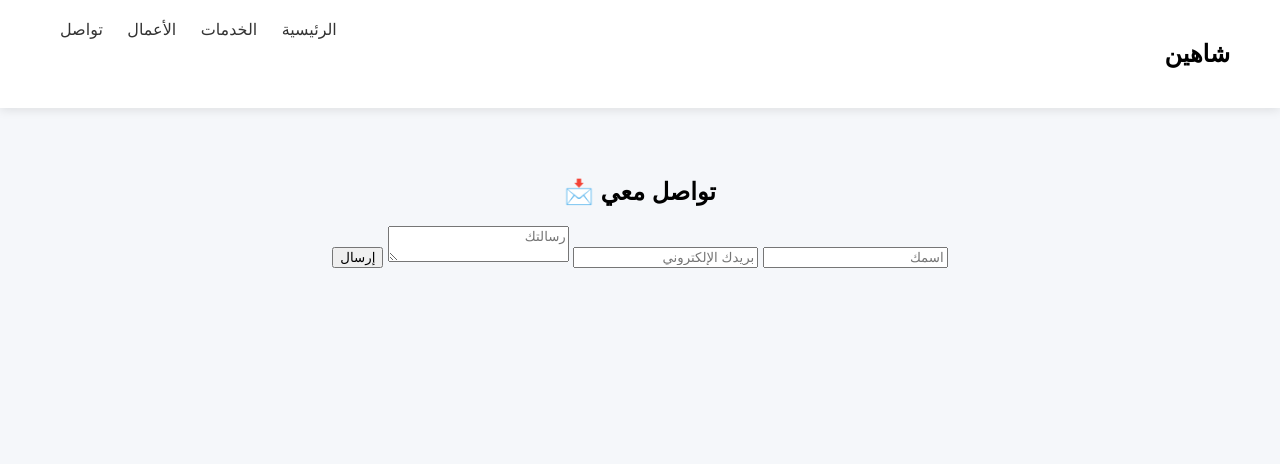
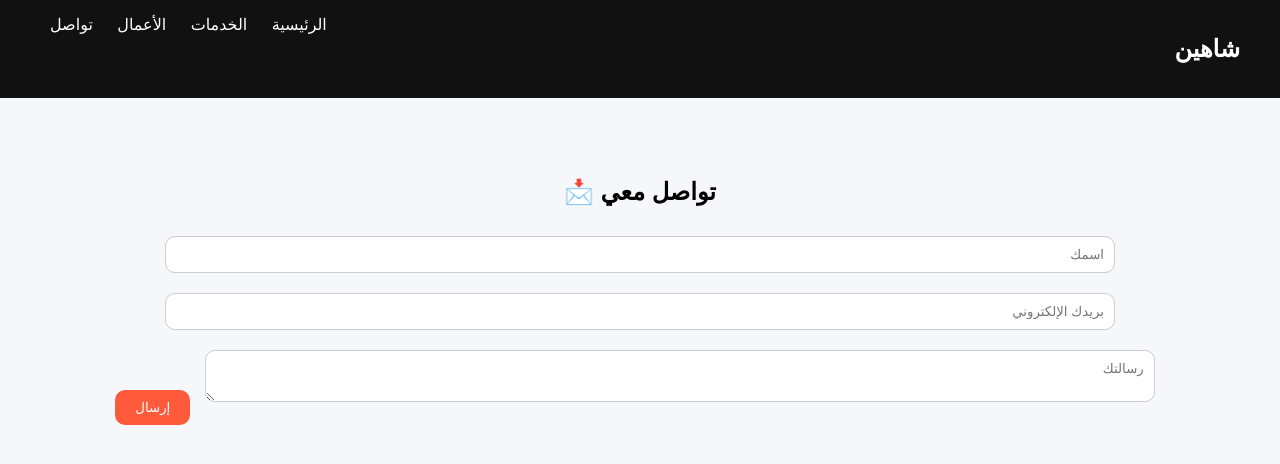
Before and after one commit to chahin5-hub/my-website3, a plain HTML site: page contact.html in a window 1280 px wide. Drawn offline with Linux system fonts and the light colour scheme.

Commit message:
Update style.css

```diff
--- a/style.css
+++ b/style.css
@@ -1,34 +1,26 @@
 body {
     margin: 0;
-    font-family: 'Cairo', sans-serif;
+    font-family: Arial;
     background: #f5f7fa;
 }
 
 nav {
+    background: #111;
+    color: white;
     display: flex;
     justify-content: space-between;
-    padding: 20px 50px;
-    background: white;
-    box-shadow: 0 2px 10px rgba(0,0,0,0.1);
+    padding: 15px 40px;
 }
 
 nav a {
+    color: white;
     margin: 0 10px;
     text-decoration: none;
-    color: #333;
 }
 
 .container {
-    padding: 50px;
+    padding: 60px;
     text-align: center;
-}
-
-.btn {
-    background: #ff5a3c;
-    color: white;
-    padding: 10px 20px;
-    border-radius: 25px;
-    text-decoration: none;
 }
 
 .cards {
@@ -41,7 +33,28 @@ nav a {
 .card {
     background: white;
     padding: 20px;
+    width: 250px;
     border-radius: 15px;
-    width: 250px;
-    box-shadow: 0 5px 20px rgba(0,0,0,0.05);
+    box-shadow: 0 5px 20px rgba(0,0,0,0.1);
+    transition: 0.3s;
 }
+
+.card:hover {
+    transform: translateY(-10px);
+}
+
+input, textarea {
+    width: 80%;
+    padding: 10px;
+    margin: 10px;
+    border-radius: 10px;
+    border: 1px solid #ccc;
+}
+
+button {
+    padding: 10px 20px;
+    background: #ff5a3c;
+    color: white;
+    border: none;
+    border-radius: 10px;
+}
```
